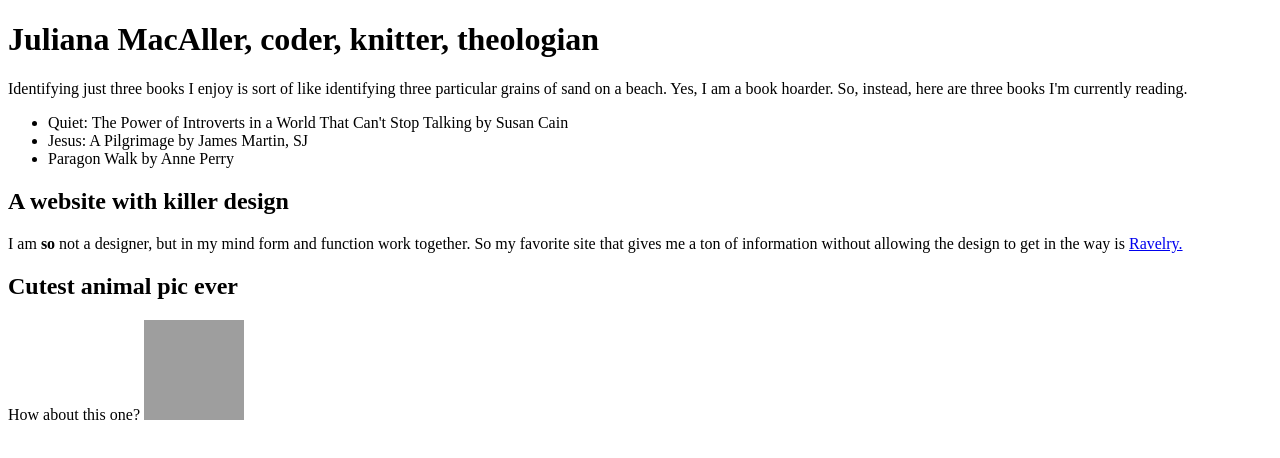
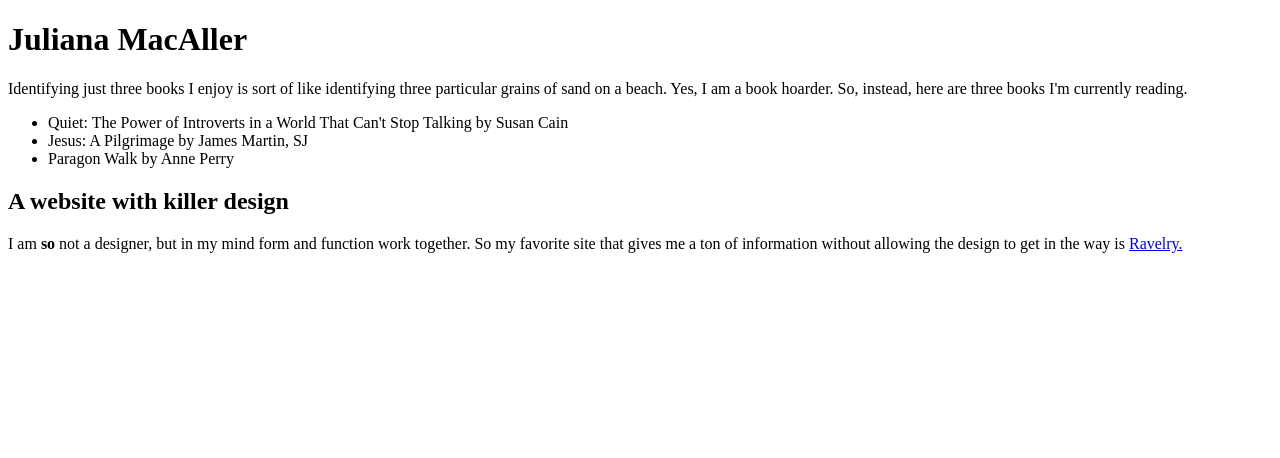
Before and after one commit to Altotude/juliemacaller, a plain HTML site: page index.html in a window 1280 px wide. Drawn offline with Linux system fonts and the light colour scheme; grey boxes are pictures that could not be loaded.

Commit message:
Minor changes
Deleted animal pic and hobbies from header

```diff
--- a/index.html
+++ b/index.html
@@ -8,7 +8,7 @@
 
 <body>
 
-<h1>Juliana MacAller, coder, knitter, theologian</h1>
+<h1>Juliana MacAller</h1>
 <p>Identifying just three books I enjoy is sort of like identifying three particular grains of sand on a beach. Yes, I am a book hoarder. So, instead, here are three books I'm currently reading.</p>
 <ul>
 <li>Quiet: The Power of Introverts in a World That Can't Stop Talking by Susan Cain
@@ -17,8 +17,6 @@
 </ul>
 <h2>A website with killer design</h2>
 <p>I am <strong>so</strong> not a designer, but in my mind form and function work together. So my favorite site that gives me a ton of information without allowing the design to get in the way is <a href='http://www.ravelry.com'>Ravelry.</a>
-<h2>Cutest animal pic ever</h2>
-<p>How about this one?
-<img src='http://placekitten.com/100/100' alt="super cute!">
+
 </p>
 </body>
```
